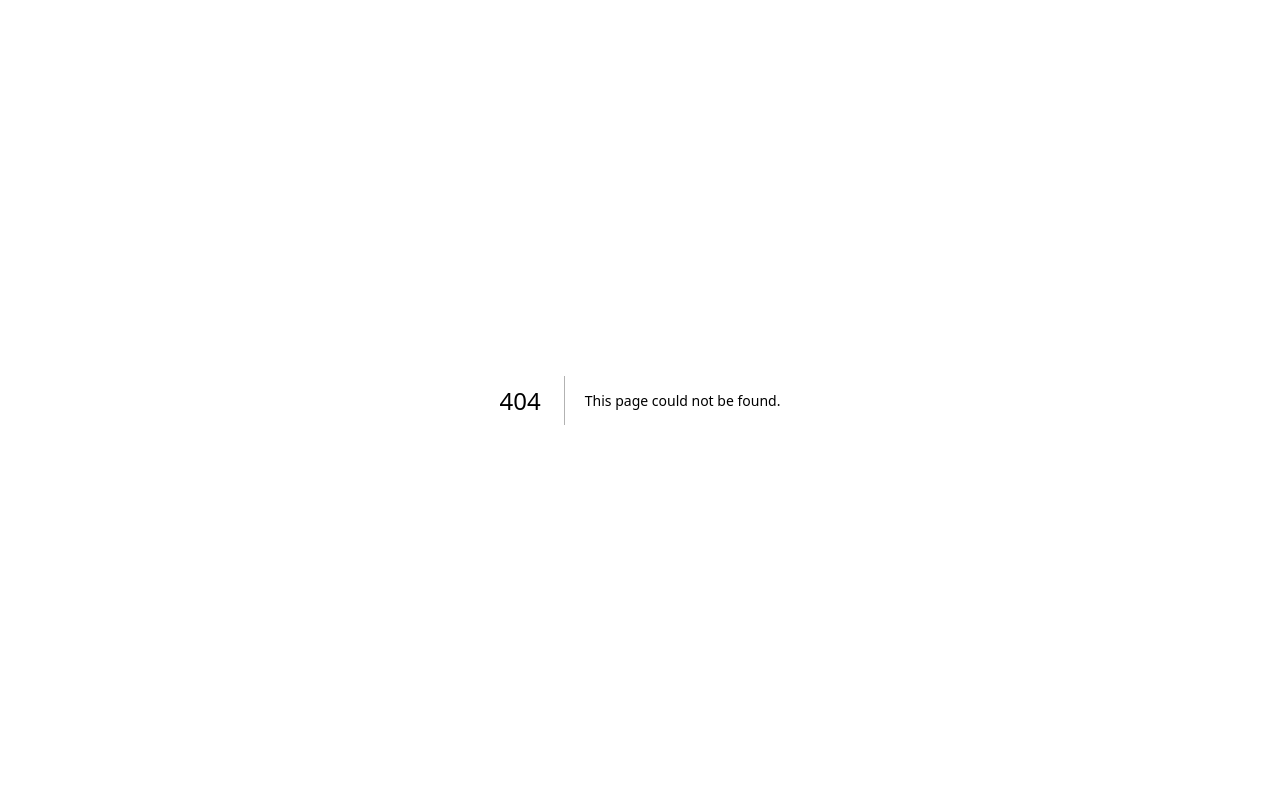
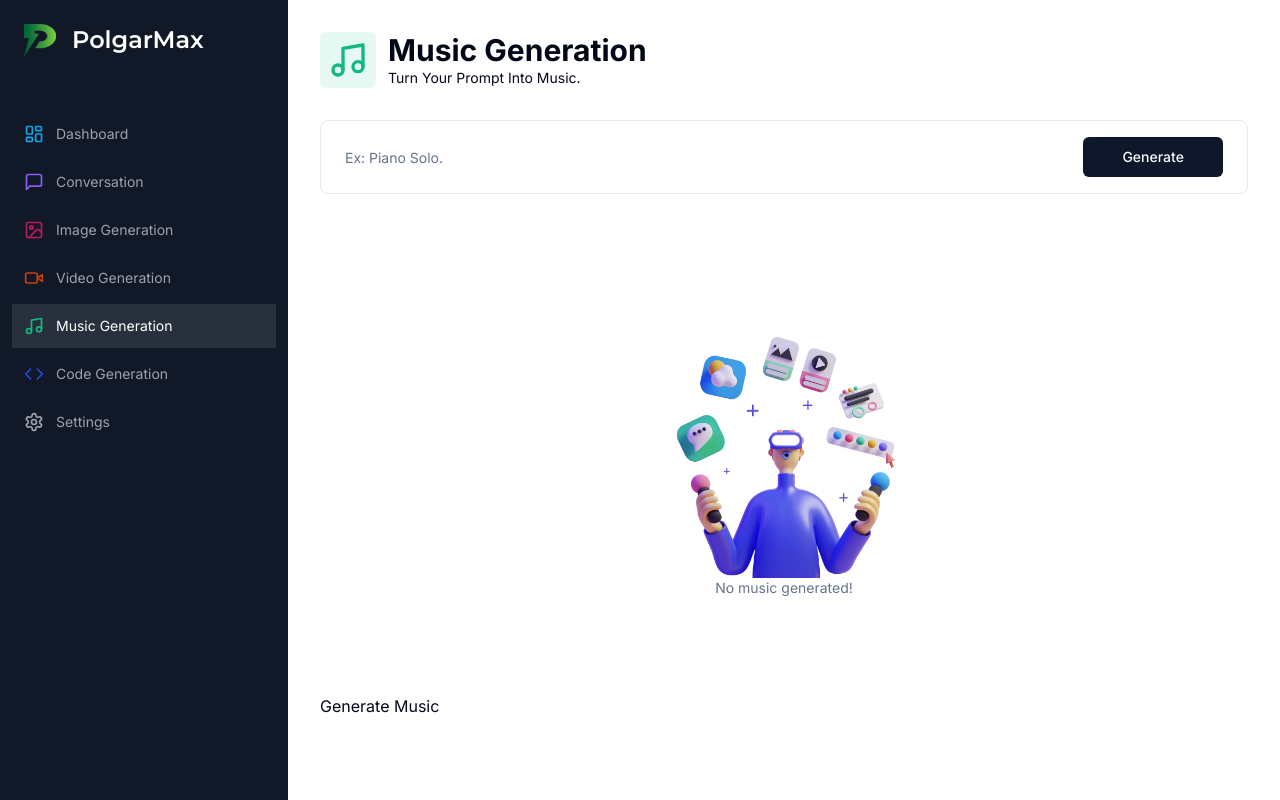
Before and after one commit to aodrasa/PolgarMax, a Next.js app: page /music in a window 1280 px wide. Before the commit this address had no page. Built offline with nearby package versions, Linux system fonts and the light colour scheme.

Commit message:
started music generation page

```diff
--- /dev/null
+++ b/app/(dashboard)/(routes)/music/constants.ts
@@ -0,0 +1,7 @@
+import * as z from "zod";
+
+export const formSchema = z.object({
+    prompt: z.string().min(1, {
+        message: "Music Prompt is required",
+    }),
+});
--- /dev/null
+++ b/app/(dashboard)/(routes)/music/page.tsx
@@ -0,0 +1,116 @@
+"use client";
+
+import axios from "axios";
+import * as z from "zod";
+import { Heading } from "@/components/heading";
+import { Music } from "lucide-react";
+import { zodResolver } from "@hookform/resolvers/zod/dist/zod.js";
+import { ChatCompletionRequestMessage } from "openai";
+
+import { useForm } from "react-hook-form";
+import { useRouter } from "next/navigation";
+
+import { formSchema } from "./constants";
+import { Form, FormField, FormItem, FormControl } from "@/components/ui/form";
+import { Input } from "@/components/ui/input";
+import { Button } from "@/components/ui/button";
+import { useState } from "react";
+import { Empty } from "@/components/empty";
+import { Loader } from "@/components/loader";
+
+
+const MusicPage = () => {
+    const router = useRouter();
+    const [music, setMusic] = useState<string>();
+
+    const form = useForm<z.infer<typeof formSchema>>({
+        resolver: zodResolver(formSchema),
+        defaultValues: {
+            prompt: ""
+        }
+    });
+
+    const isLoading = form.formState.isSubmitting;
+
+    const onSubmit = async (values: z.infer<typeof formSchema>) => {
+        try {
+            setMusic(undefined);
+            const response = await axios.post("/api/music", values);
+
+            setMusic(response.data.audio);
+            form.reset();
+
+        } catch (error: any) {
+            console.log(error);
+        } finally {
+            router.refresh();
+        }
+    };
+
+    return (
+        <div>
+            <Heading
+                title="Music Generation"
+                description="Turn Your Prompt Into Music."
+                icon={Music}
+                iconColor="text-emerald-500"
+                bgColor="bg-emerald-500/10"
+            />
+            <div className="px-4 lg:px-8">
+                <div>
+                    <Form {...form}>
+                        <form
+                            onSubmit={form.handleSubmit(onSubmit)}
+                            className="
+                                rounded-lg
+                                border
+                                w-full
+                                p-4
+                                px-3
+                                md:px-6
+                                focus-within:shadow-sm
+                                grid
+                                grid-cols-12
+                                gap-2
+                            "
+                        >
+                            <FormField
+                                name="prompt"
+                                render={({ field }) => (
+                                    <FormItem className="col-span-12 lg:col-span-10">
+                                        <FormControl className="m-0 p-0">
+                                            <Input
+                                                className="border-0 outline-none focus-visible:ring-0 focus-visible:ring-transparent"
+                                                disabled={isLoading}
+                                                placeholder="Ex: Piano Solo."
+                                                {...field}
+                                            />
+                                        </FormControl>
+                                    </FormItem>
+                                )}
+                            />
+                            <Button className="col-span-12 lg:col-span-2 w-full" disabled={isLoading}>
+                                Generate
+                            </Button>
+                        </form>
+                    </Form>
+                </div>
+                <div className="space-y-4 mt-4">
+                    {isLoading && (
+                        <div className="p-8 rounded-lg w-full flex items-center justify-center bg-muted">
+                            <Loader />
+                        </div>
+                    )}
+                    {!music && !isLoading && (
+                        <Empty label="No music generated!" />
+                    )}
+                    <div>
+                        Generate Music
+                    </div>
+                </div>
+            </div>
+        </div>
+    );
+}
+
+export default MusicPage;
--- a/next.config.js
+++ b/next.config.js
@@ -2,7 +2,7 @@
 const nextConfig = {
     images : {
         domains : [
-            "oaidalleapiprodscus.blod.core.windows.net",
+            "oaidalleapiprodscus.blob.core.windows.net",
         ]
     }
 }
```
